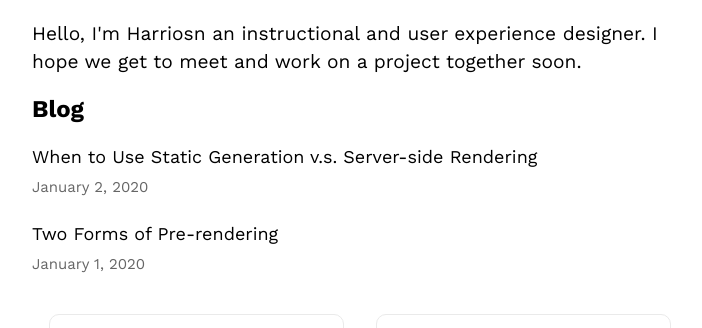
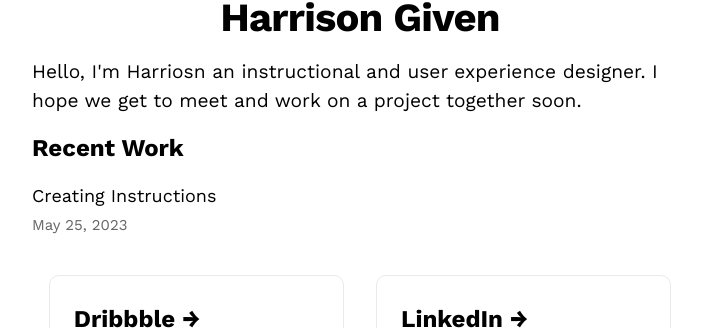
Before and after one commit to hgiven/subday, a Next.js app: page / in a window 1280 px wide. Shown: the part 270-598 px from the top of the page, without its empty margins (280-982 px from the left). Built offline with nearby package versions, Linux system fonts and the light colour scheme.

Commit message:
removed old post added new one.

```diff
--- a/pages/index.js
+++ b/pages/index.js
@@ -26,7 +26,7 @@
       </section>
 
       <section className={'${utilStyles.headingMd} ${utilStyles.Styles.padding1px}'}>
-        <h2 className={utilStyles.headingLg}>Blog</h2>
+        <h2 className={utilStyles.headingLg}>Recent Work</h2>
         <ul className={utilStyles.list}>
           {allPostsData.map(({ id, date, title }) => (
             <li className={utilStyles.listItem} key={id}>
--- a/posts/pre-rendering.md
+++ /dev/null
@@ -1,11 +0,0 @@
----
-title: 'Two Forms of Pre-rendering'
-date: '2020-01-01'
----
-
-Next.js has two forms of pre-rendering: **Static Generation** and **Server-side Rendering**. The difference is in **when** it generates the HTML for a page.
-
-- **Static Generation** is the pre-rendering method that generates the HTML at **build time**. The pre-rendered HTML is then _reused_ on each request.
-- **Server-side Rendering** is the pre-rendering method that generates the HTML on **each request**.
-
-Importantly, Next.js lets you **choose** which pre-rendering form to use for each page. You can create a "hybrid" Next.js app by using Static Generation for most pages and using Server-side Rendering for others.
--- /dev/null
+++ b/posts/rivian-light.md
@@ -0,0 +1,4 @@
+---
+title: 'Creating Instructions'
+date: '2023-05-25'
+---
--- a/posts/ssg-ssr.md
+++ /dev/null
@@ -1,19 +0,0 @@
----
-title: 'When to Use Static Generation v.s. Server-side Rendering'
-date: '2020-01-02'
----
-
-We recommend using **Static Generation** (with and without data) whenever possible because your page can be built once and served by CDN, which makes it much faster than having a server render the page on every request.
-
-You can use Static Generation for many types of pages, including:
-
-- Marketing pages
-- Blog posts
-- E-commerce product listings
-- Help and documentation
-
-You should ask yourself: "Can I pre-render this page **ahead** of a user's request?" If the answer is yes, then you should choose Static Generation.
-
-On the other hand, Static Generation is **not** a good idea if you cannot pre-render a page ahead of a user's request. Maybe your page shows frequently updated data, and the page content changes on every request.
-
-In that case, you can use **Server-Side Rendering**. It will be slower, but the pre-rendered page will always be up-to-date. Or you can skip pre-rendering and use client-side JavaScript to populate data.
```
